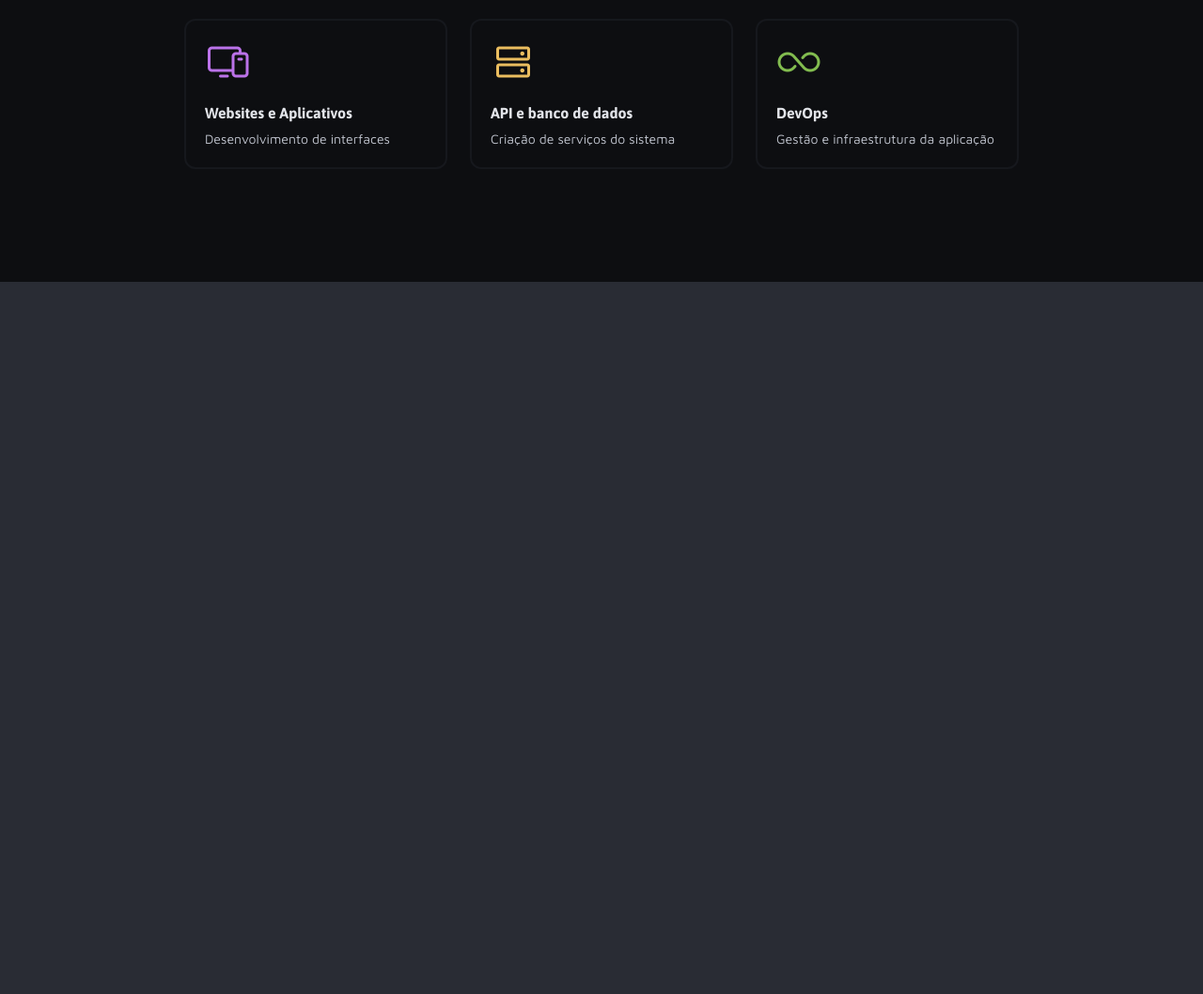
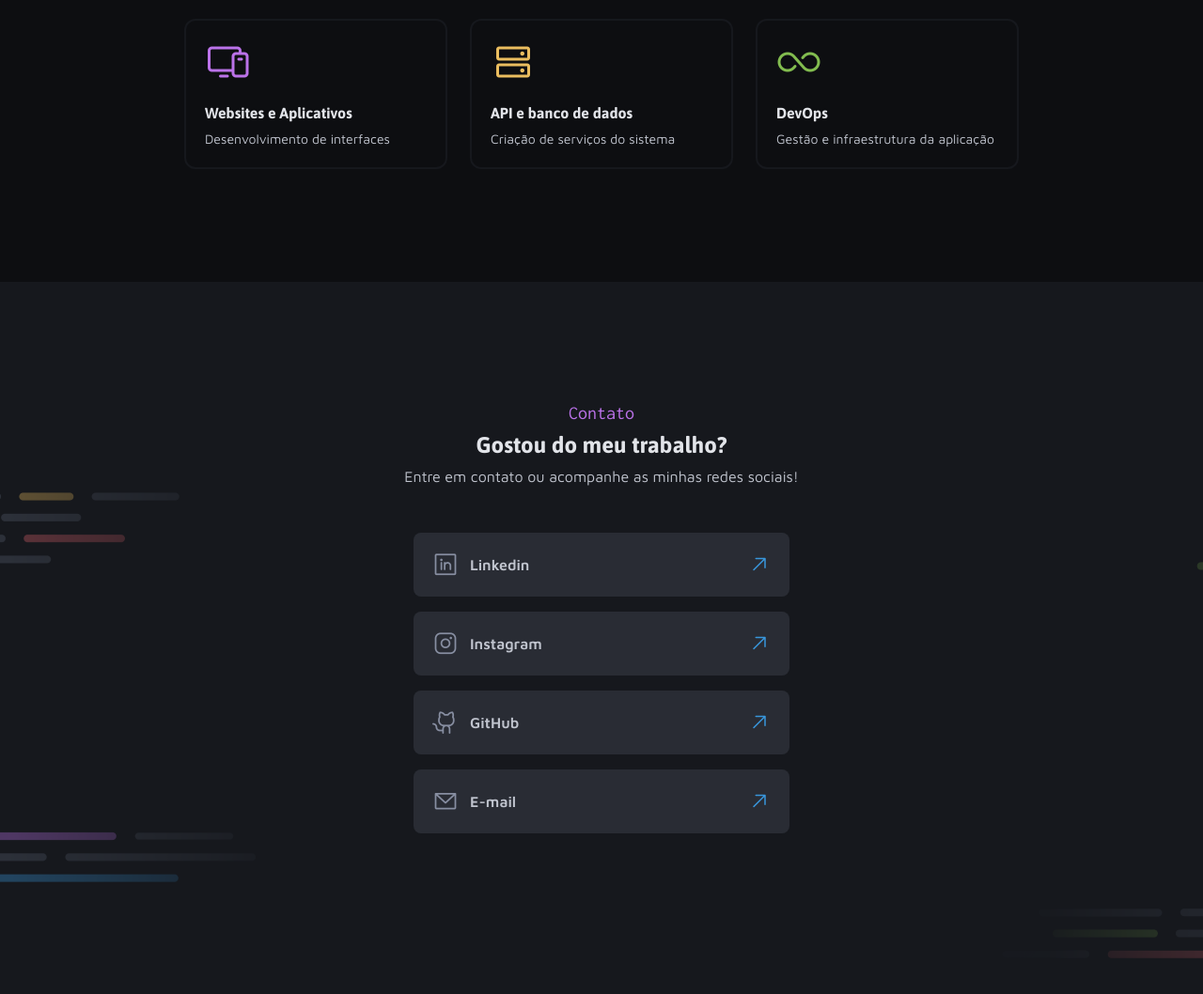
Before and after one commit to webberchagas/fullstack-portifolio, a plain HTML site: page index.html in a window 1280 px wide. Shown: the part 1776-2834 px from the top of the page at 94% size. Before the commit the page ends 2076 px from the top, so only its background shows below. Drawn offline with nearby package versions, Linux system fonts and the light colour scheme.

Commit message:
finalizing the creation of the project layout

```diff
--- a/index.html
+++ b/index.html
@@ -150,5 +150,36 @@
     </div>
   </section>
 
+  <section id="contacts">
+    <header class="grid items-center gap-8">
+      <h2 class="mark">Contato</h2>
+      <strong>Gostou do meu trabalho?</strong>
+      <p>Entre em contato ou acompanhe as minhas redes sociais!</p>
+    </header>
+    <div id="contact-list" class="grid gap-16">
+      <a href="https://www.linkedin.com/in/webber-chagas/" class="social-media" target="_blank">
+        <i class="ph ph-linkedin-logo" style="font-size: 28px;"></i>
+        <span>Linkedin</span>
+        <i class="ph ph-arrow-up-right" style="font-size: 24px; color: var(--blue);"></i>
+      </a>
+      <a href="https://www.instagram.com/webberchagas/" class="social-media" target="_blank">
+        <i class="ph ph-instagram-logo" style="font-size: 28px;"></i>
+        <span>Instagram</span>
+        <i class="ph ph-arrow-up-right" style="font-size: 24px; color: var(--blue);"></i>
+      </a>
+      <a href="https://github.com/webberchagas" class="social-media" target="_blank">
+        <i class="ph ph-github-logo" style="font-size: 28px;"></i>
+        <span>GitHub</span>
+        <i class="ph ph-arrow-up-right" style="font-size: 24px; color: var(--blue);"></i>
+      </a>
+      <a href="mailto:webberschagas@gmail.com" class="social-media" target="_blank">
+        <i class="ph ph-envelope-simple" style="font-size: 28px;"></i>
+        <span>E-mail</span>
+        <i class="ph ph-arrow-up-right" style="font-size: 24px; color: var(--blue);"></i>
+      </a>
+
+    </div>
+  </section>
+
 </body>
 </html>
--- a/styles/projects.css
+++ b/styles/projects.css
@@ -33,6 +33,8 @@ header {
   background: var(--gray-300);
   border-radius: 12px;
 
+  transition: outline 50ms ease;
+
   img {
     border-radius: 8px;
   }
@@ -54,4 +56,8 @@ header {
     -webkit-line-clamp: 2;
     -webkit-box-orient: vertical;
   }
+
+  &:hover {
+    outline: 2px solid var(--gray-400);
+  }
 }
--- /dev/null
+++ b/styles/social.css
@@ -0,0 +1,74 @@
+#contacts {
+  background-image: url(../assest/images/Background_Contacts.png);
+  background-repeat: no-repeat;
+  background-size: cover;
+
+  padding-block: 128px 200px;
+  /* height: 100vh; */
+
+  header {
+    display: flex;
+    flex-direction: column;
+    align-items: center;
+    gap: 8;
+
+    h2 {
+      font: var(--subtitle);
+      color: var(--purple);
+    }
+
+    strong {
+      font: var(--text-asap-md);
+      color: var(--gray-600);
+    }
+
+    p {
+      font: var(--text-maven-md);
+      color: var(--gray-500);
+    }
+  }
+
+  #contact-list {
+    max-width: 400px;
+    margin-top: 48px;
+    margin-inline: auto;
+  }
+}
+
+.social-media {
+  padding: 20px;
+  background: var(--gray-300);
+
+  color: var(--gray-500);
+  border-radius: 8px;
+
+  display: grid;
+  grid-template-columns: max-content auto max-content;
+  justify-items: start;
+  align-items: center;
+  gap: 12px;
+
+  i:first-child {
+    color: var(--gray-400);
+  }
+
+  span {
+    --text-maven-md: 600 16px/140% var(--font-family-maven);
+
+    font: var(--text-maven-md);
+    color: var(--gray-500);
+  }
+
+  & {
+    transition: all 050ms ease;
+  }
+
+  &:hover {
+    cursor: pointer;
+    outline: 2px solid var(--blue);
+
+    i:first-child {
+      color: var(--blue);
+    }
+  }
+}
--- a/styles/styles.css
+++ b/styles/styles.css
@@ -3,3 +3,4 @@
 @import url(utils.css);
 @import url(projects.css);
 @import url(services.css);
+@import url(social.css);
```
